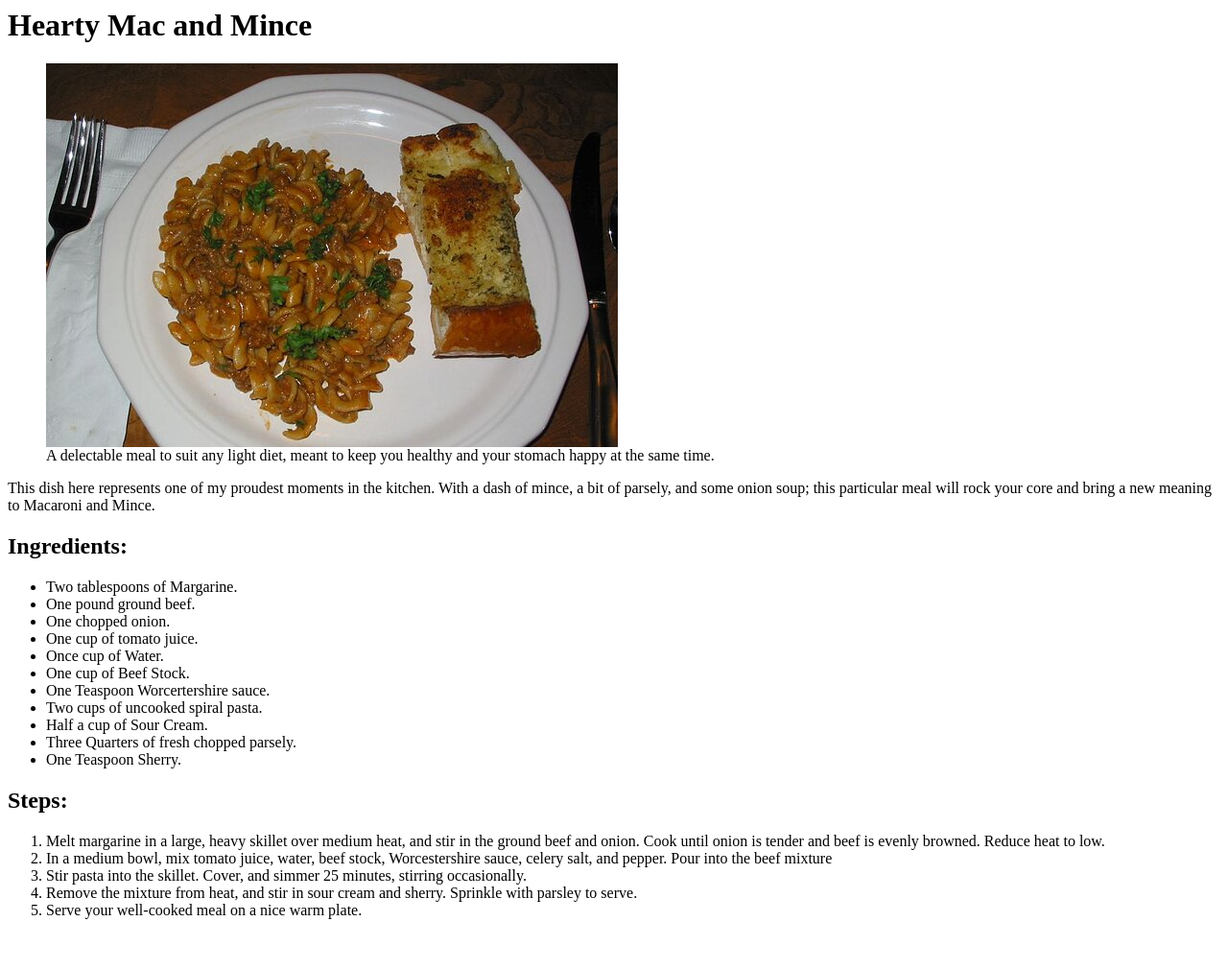
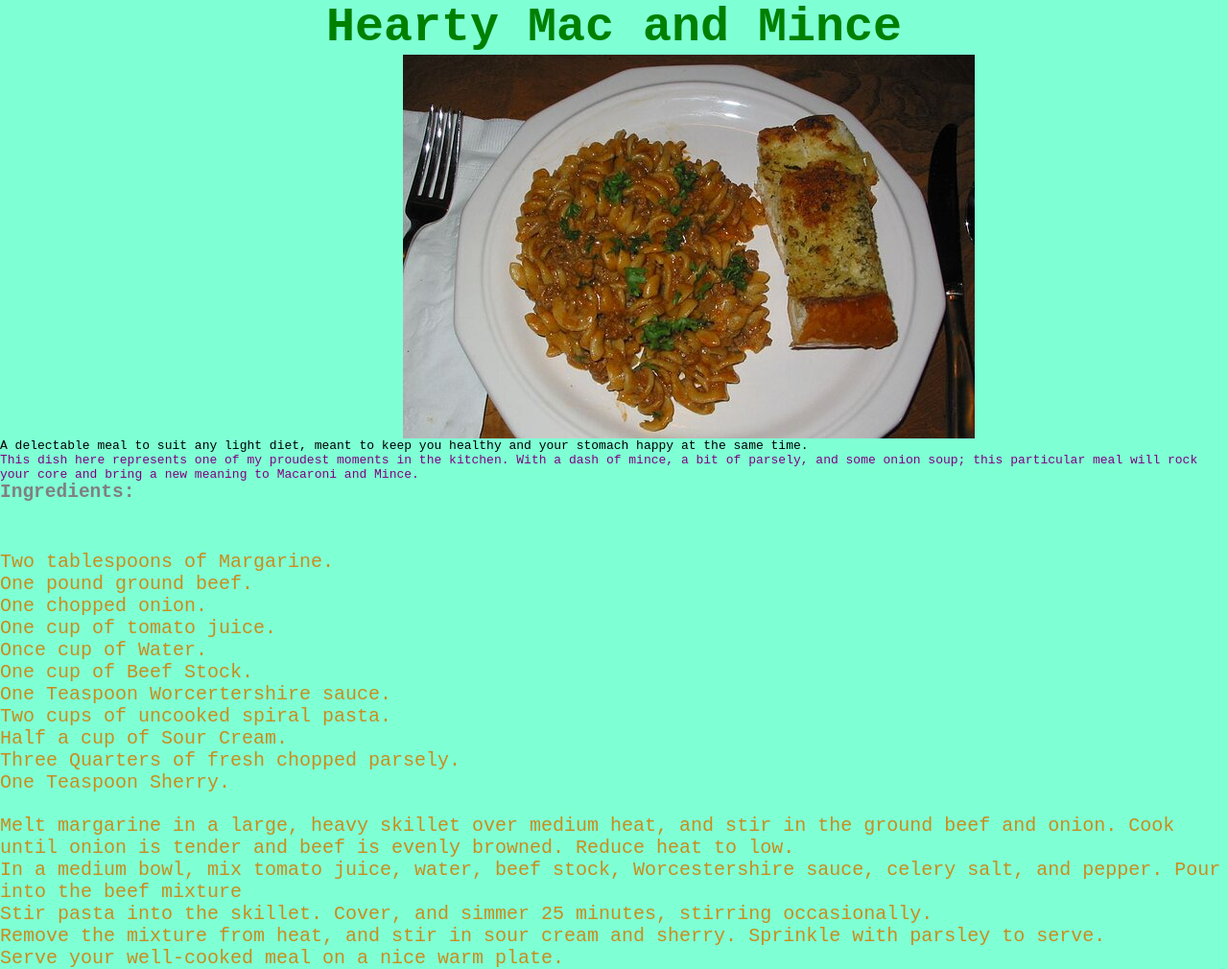
Before and after one commit to Motlakz/odin-recipes, a plain HTML site: page mince.html in a window 1280 px wide. Shown: the whole page at 96% size. Before the commit the page ends 974 px from the top, so only its background shows below. Drawn offline with Linux system fonts and the light colour scheme.

Commit message:
commit on master

```diff
--- a/mince.html
+++ b/mince.html
@@ -1,3 +1,4 @@
+<link rel="stylesheet" href="style.css">
 <h1>Hearty Mac and Mince</h1>
 <figure>
     <img src="./assets/mince.jpg" alt="macaroni and mince picture">
--- a/style.css
+++ b/style.css
@@ -0,0 +1,28 @@
+* {
+    padding: 0;
+    margin: 0 auto;
+    font-family: monospace;
+    background-color: aquamarine;
+}
+h1 {
+    color: green;
+    font-size: 50px;
+    text-align: center;
+}
+li {
+    color: rgb(201, 141, 30);
+    display: flex;
+    font-size: 20px;
+    position: relative;
+    top: 50px;
+}
+img {
+    position: relative;
+    left: 420px;
+}
+h2 {
+    color:grey;
+}
+p {
+    color: purple
+}
```
Also changed, not shown: pancakes.html (+1 -0 lines), sandwich.html (+1 -0 lines).
